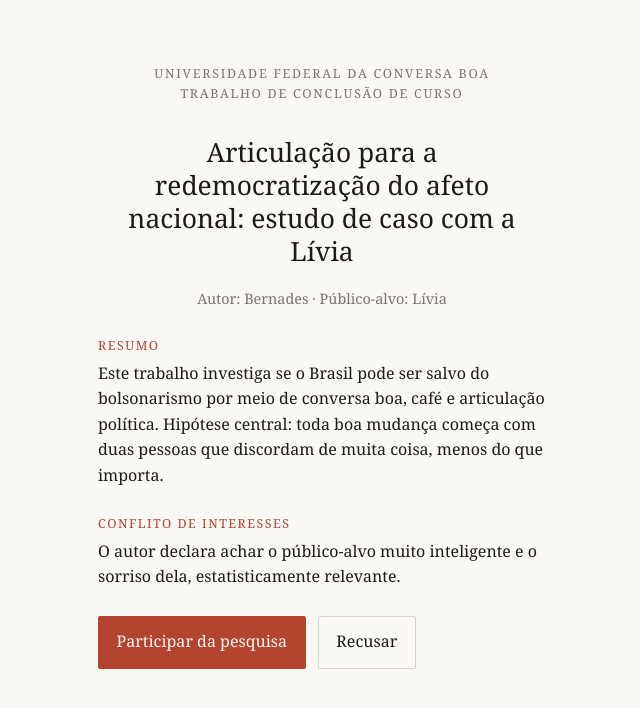
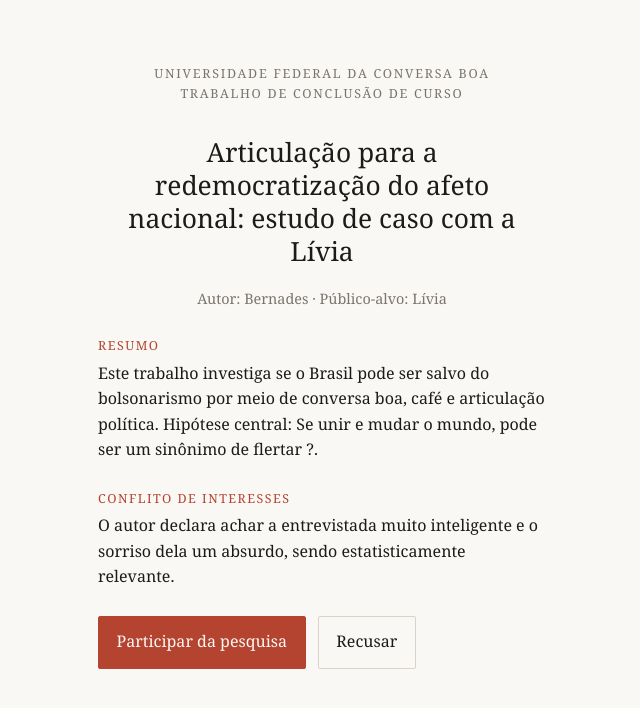
Before and after one commit to atoutbon/L-via, a plain HTML site: page index.html in a window 1280 px wide. Shown: the whole page, without its empty margins (318-958 px from the left). Drawn offline with Linux system fonts and the light colour scheme.

Commit message:
Update index.html

```diff
--- a/index.html
+++ b/index.html
@@ -41,9 +41,9 @@ pre{white-space:pre-wrap;font:inherit;border-left:2px solid var(--ac);padding:.2
 <h1 class="c">Articulação para a redemocratização do afeto nacional: estudo de caso com a Lívia</h1>
 <p class="mut c">Autor: Bernades · Público-alvo: Lívia</p>
 <h2>Resumo</h2>
-<p>Este trabalho investiga se o Brasil pode ser salvo do bolsonarismo por meio de conversa boa, café e articulação política. Hipótese central: toda boa mudança começa com duas pessoas que discordam de muita coisa, menos do que importa.</p>
+<p>Este trabalho investiga se o Brasil pode ser salvo do bolsonarismo por meio de conversa boa, café e articulação política. Hipótese central: Se unir e mudar o mundo, pode ser um sinônimo de flertar ?.</p>
 <h2>Conflito de interesses</h2>
-<p>O autor declara achar o público-alvo muito inteligente e o sorriso dela, estatisticamente relevante.</p>
+<p>O autor declara achar a entrevistada muito inteligente e o sorriso dela um absurdo, sendo estatisticamente relevante.</p>
 <div class="row">
 <button class="p" onclick="go(2)">Participar da pesquisa</button>
 <button id="no" onmouseenter="dodge(false)" onclick="dodge(true)">Recusar</button>
```
